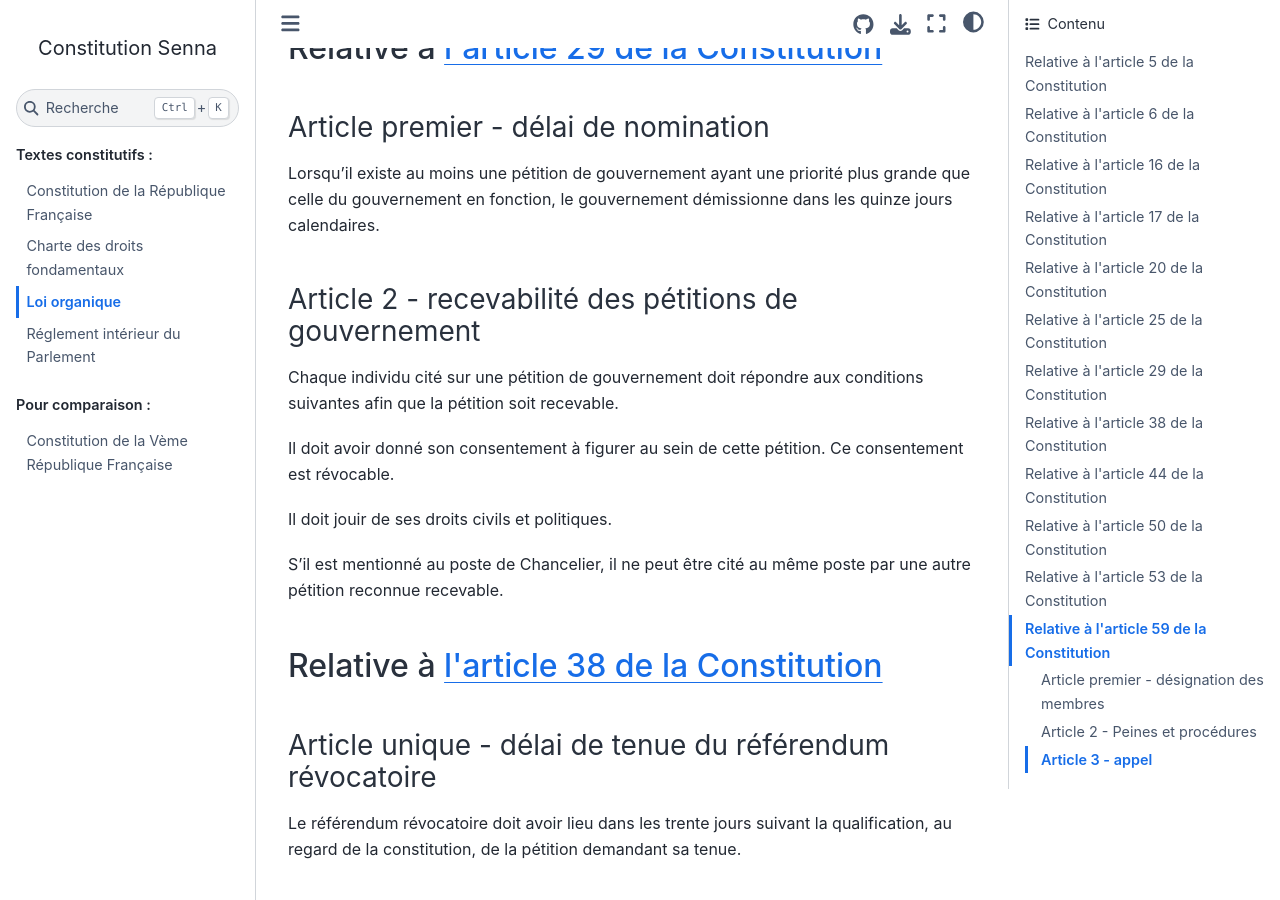
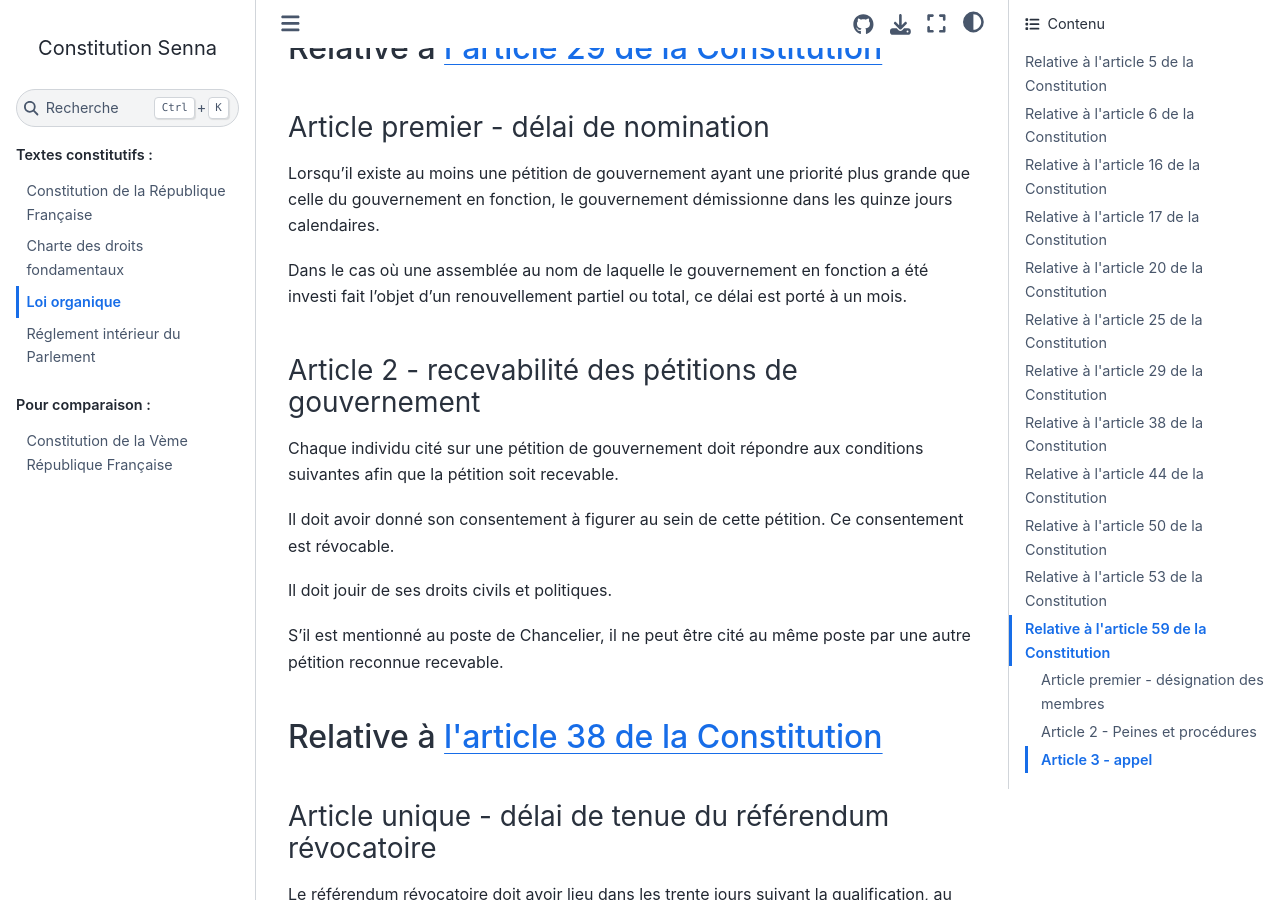
Before and after one commit to Gouvernathor/senna, a Sphinx documentation site: the page built from source/organique.rst, in a window 1280 px wide and 900 px high, scrolled down 5688 px. Built offline with Sphinx 7.4.7 and the Sphinx Book theme 1.1.4, drawn with Linux system fonts in a browser that asks for light colours.

Commit message:
plus de temps pour stabiliser les pétitions après une élection

```diff
--- a/source/organique.rst
+++ b/source/organique.rst
@@ -168,6 +168,8 @@
 -------------------------------------
 Lorsqu'il existe au moins une pétition de gouvernement ayant une priorité plus grande que celle du gouvernement en fonction, le gouvernement démissionne dans les quinze jours calendaires.
 
+Dans le cas où une assemblée au nom de laquelle le gouvernement en fonction a été investi fait l'objet d'un renouvellement partiel ou total, ce délai est porté à un mois.
+
 Article 2 - recevabilité des pétitions de gouvernement
 ------------------------------------------------------
 Chaque individu cité sur une pétition de gouvernement doit répondre aux conditions suivantes afin que la pétition soit recevable.
```
